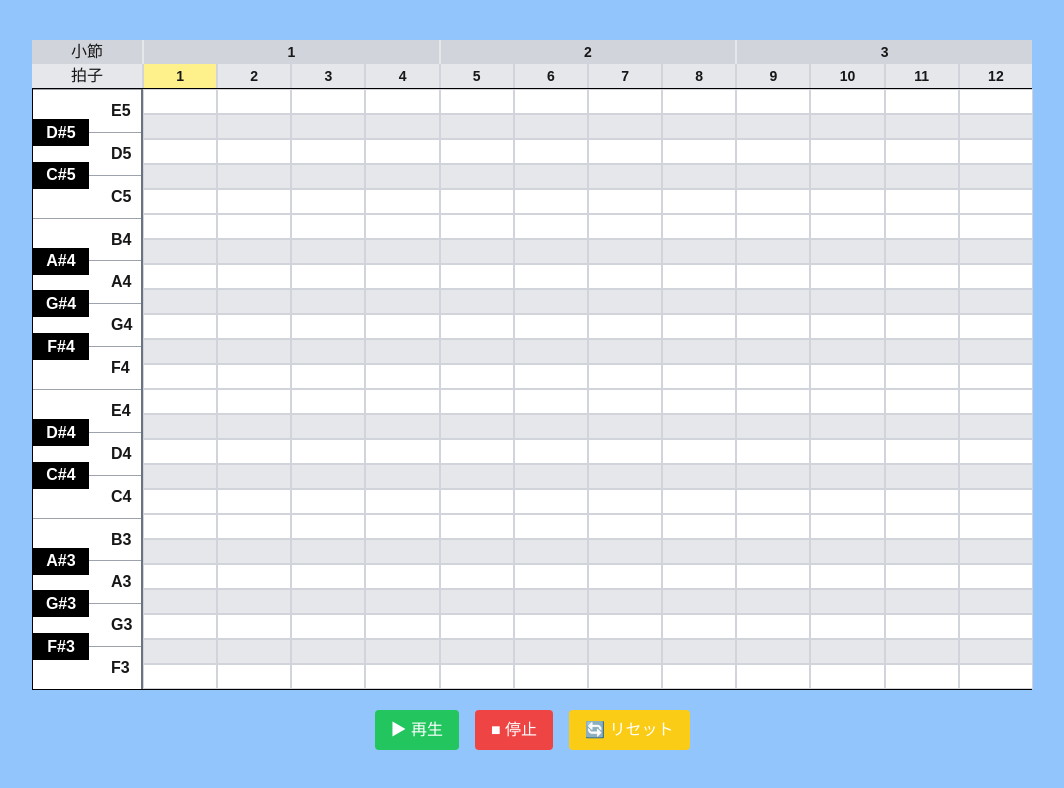
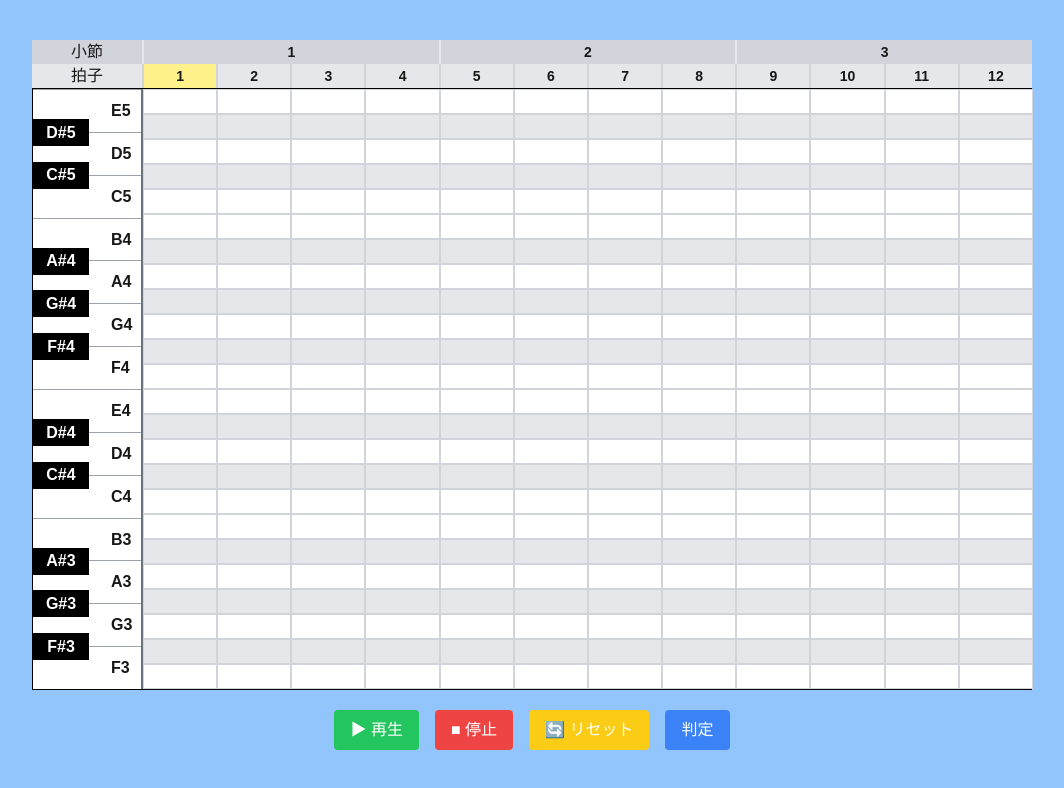
Before and after one commit to Sereia123/MusicLearning, a Next.js app: page / in a window 1280 px wide. Shown: the top 788 px of the page, without its empty margins (108-1172 px from the left). Built offline with nearby package versions, Linux system fonts and the light colour scheme.

Commit message:
各種ボタン実装

```diff
--- a/app/components/question/question1.tsx
+++ b/app/components/question/question1.tsx
@@ -0,0 +1 @@
+export const correctPositions = [{ row: 2, col: 3 }, { row: 5, col: 1 }];
--- a/app/page.tsx
+++ b/app/page.tsx
@@ -2,6 +2,8 @@
 import { useState } from 'react';
 import GridContainer from './components/GridContainer';
 import PianoKeys from './components/PianoKeys';
+import {correctPositions} from './components/question/question1';
+
 
 export default function Home() {
   const [isPlaying, setIsPlaying] = useState(false); // 再生状態
@@ -12,12 +14,19 @@ export default function Home() {
   const [noteStates, setNoteStates] = useState<boolean[][]>(
       () => Array.from({ length: rows }, () => Array(cols).fill(false))
     );
+  const [judgeResult, setJudgeResult] = useState<string | null>(null);
 
 
 
   const handleStart = () => {
     setCurrentCol(startCol);
     setIsPlaying(true);
+  };
+
+  const handleJudge = () => {
+    const isCorrect = correctPositions.every(({ row, col }) => noteStates[row][col]);
+
+    setJudgeResult(isCorrect ? '正解！' : '不正解');
   };
 
   return (
@@ -111,8 +120,19 @@ export default function Home() {
         >
           🔄 リセット
         </button>
+        <button
+          className="bg-blue-500 text-white px-4 py-1 rounded hover:bg-blue-600"
+          onClick={() => handleJudge()}
+        >
+          判定
+        </button>
       </div>
 
+      {judgeResult && (
+        <div className="mt-2 text-center font-bold">
+          {judgeResult}
+        </div>
+      )}
     </>
   );
 }
```
